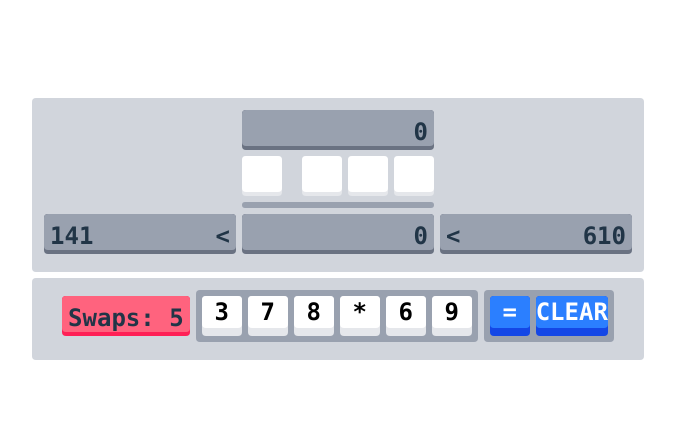
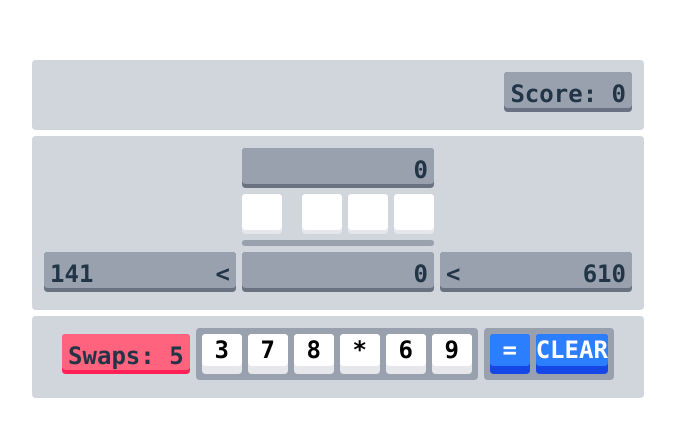
Before and after one commit to TheArespi/React-Calculator-Game, a React (Vite) app: page / in a window 1280 px wide. Shown: the part 171-608 px from the top of the page, without its empty margins (302-977 px from the left). Built offline with nearby package versions, Linux system fonts and the light colour scheme.

Commit message:
implement Scoring system

```diff
--- a/src/App.tsx
+++ b/src/App.tsx
@@ -19,6 +19,8 @@ function App() {
   const [digitsUsed, setDigitsUsed] = React.useState<number>(0);
   const [correct, setCorrect] = React.useState<boolean>(false);
   const [swaps, setSwaps] = React.useState<number>(5);
+  const [addtlScore, setAddtlScore] = React.useState<number>(0);
+  const [score, setScore] = React.useState<number>(0);
 
   const validOperations = new Set<string>();
   validOperations.add("+");
@@ -92,10 +94,21 @@ function App() {
     const formattedTotal = total - Math.floor(total) > 0 ? total.toFixed(2) : total;
     setTotalNumber(Number(formattedTotal));
 
-    if (floorNumber < total && total < ceilNumber)
+    if (floorNumber < total && total < ceilNumber) {
       setCorrect(true);
-    else
+
+      const operationUsed = operation != "";
+      const numbersUsed = digitsUsed - (operationUsed ? 1 : 0);
+
+      const roundScore = (4 - numbersUsed) * (operationUsed ? 2 : 1);
+
+      setAddtlScore(roundScore);
+    } else {
       setCorrect(false);
+
+      setAddtlScore(0);
+    }
+
 
     setChosenDigitQueue([]);
     setOperation("");
@@ -133,11 +146,14 @@ function App() {
   }
 
   const OnContinue = () => {
-    if (correct)
+    if (correct) {
       setPreviousNumber(totalNumber);
-    else{
+      setScore(score + addtlScore);
+    } else {
       setPreviousNumber(0);
       setSwaps(5);
+      setScore(0);
+      setAddtlScore(0);
     }
 
     setTotalNumber(0);
@@ -191,7 +207,18 @@ function App() {
 
   return (
     <>
-    <div className="justify-right m-1.5 grid grid-cols-3 gap-1.5 rounded bg-gray-300 p-3">
+    <div className="justify-end items-center m-1.5 flex gap-1.5 rounded bg-gray-300 p-3">
+      {
+        gameState == 1 ? (
+          <TextContainer color='emerald-400' shadowColor='emerald-500'>+{addtlScore}</TextContainer>
+        ) : (
+          <></>
+        )
+      }
+
+      <TextContainer >Score: {score}</TextContainer>
+    </div>
+    <div className="m-1.5 grid grid-cols-3 gap-1.5 rounded bg-gray-300 p-3">
       <div></div>
       <div>
         <TextContainer>{previousNumber}</TextContainer>
```
Also changed, not shown: 1 other file (tests, documents, lock files or other folders).
